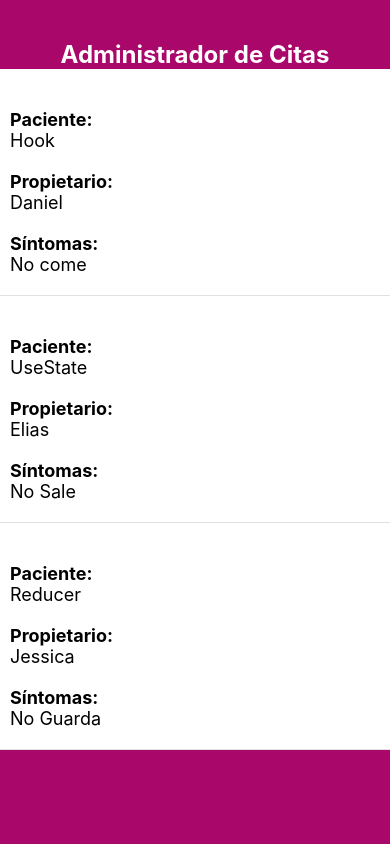
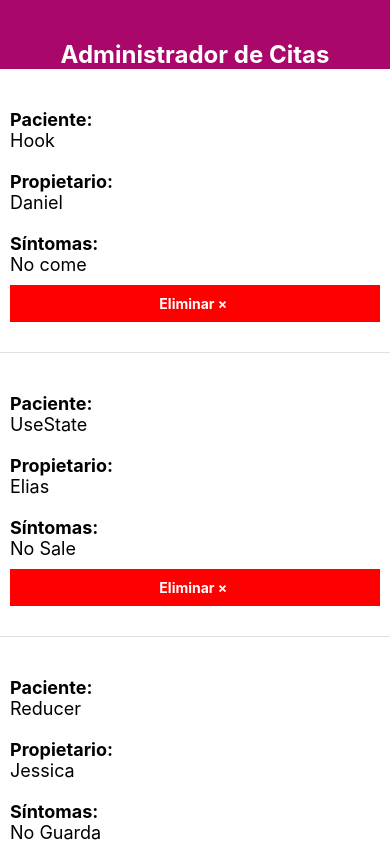
Before and after one commit to DanielGeek/react_native_proyectos, a React Native app in the folder citas/: screen / in a window 390 px wide. Built offline with nearby package versions, Linux system fonts and the light colour scheme.

Commit message:
33. Creando un botón para eliminar

```diff
--- a/citas/componentes/Cita.js
+++ b/citas/componentes/Cita.js
@@ -1,8 +1,13 @@
 /* eslint-disable prettier/prettier */
 import React from 'react';
-import { StyleSheet, Text, View } from 'react-native';
+import { StyleSheet, Text, TouchableHighlight, View } from 'react-native';
 
 export const Cita = ({ item }) => {
+
+    const dialogoEliminar = () => {
+        console.log('eliminando...');
+    };
+
     return (
         <View style={styles.cita}>
             <View>
@@ -16,6 +21,12 @@
             <View>
                 <Text style={styles.label}>Síntomas: </Text>
                 <Text style={styles.text}>{item.sintomas}</Text>
+            </View>
+
+            <View>
+                <TouchableHighlight onPress={() => dialogoEliminar()} style={styles.btnEliminar}>
+                    <Text style={styles.textoEliminar}>Eliminar &times; </Text>
+                </TouchableHighlight>
             </View>
         </View>
     );
@@ -38,4 +49,14 @@
     text: {
         fontSize: 18,
     },
+    btnEliminar: {
+        padding: 10,
+        backgroundColor: 'red',
+        marginVertical: 10,
+    },
+    textoEliminar: {
+        color: '#FFF',
+        fontWeight: 'bold',
+        textAlign: 'center',
+    },
 });
```
